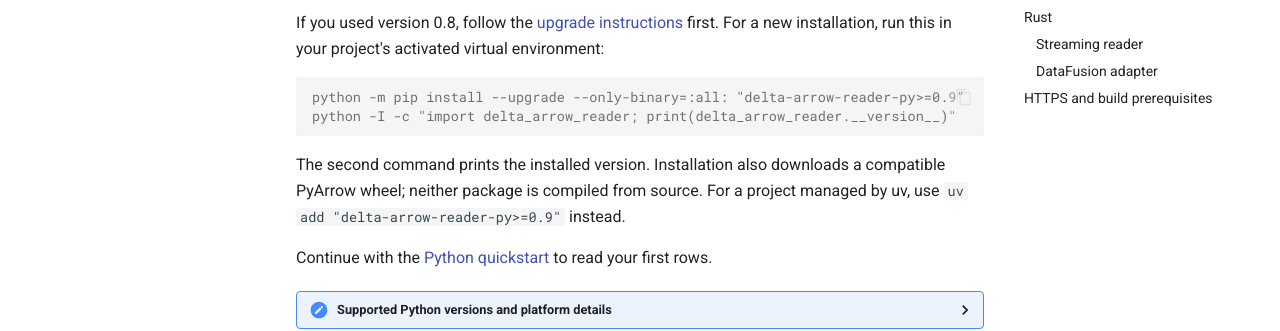
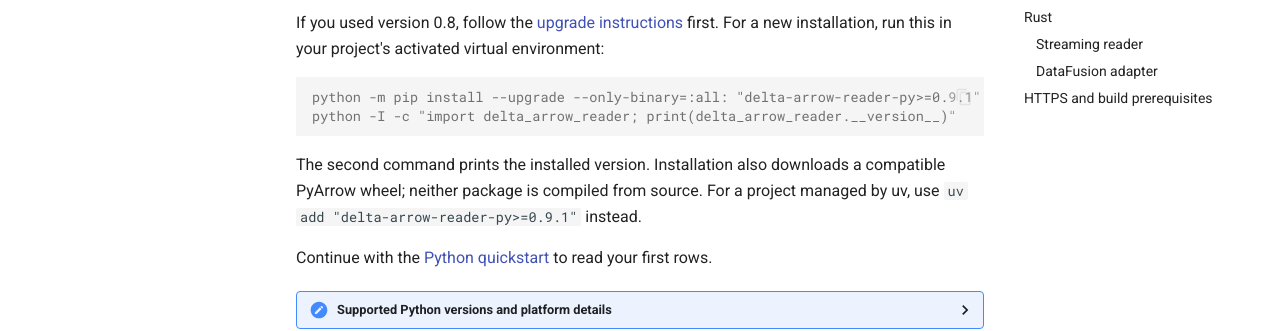
Before and after one commit to mag1cfrog/delta-arrow-reader, an MkDocs documentation site: the page built from crates/delta-arrow-reader-core/docs/public/installation.md, in a window 1280 px wide and 900 px high, scrolled down 656 px. Shown: the part 172-503 px from the top of the window. Built offline with MkDocs 1.6.1 and Material for MkDocs 9.7.7, drawn with Linux system fonts in a browser that asks for light colours; comment, search, counter and statistics services are not loaded.

````diff
--- a/crates/delta-arrow-reader-core/docs/public/installation.md
+++ b/crates/delta-arrow-reader-core/docs/public/installation.md
@@ -29,13 +29,13 @@ first. For a new installation, run this in your project's activated virtual
 environment:
 
 ```console
-python -m pip install --upgrade --only-binary=:all: "delta-arrow-reader-py>=0.9"
+python -m pip install --upgrade --only-binary=:all: "delta-arrow-reader-py>=0.9.1"
 python -I -c "import delta_arrow_reader; print(delta_arrow_reader.__version__)"
 ```
 
 The second command prints the installed version. Installation also downloads a
 compatible PyArrow wheel; neither package is compiled from source. For a project
-managed by uv, use `uv add "delta-arrow-reader-py>=0.9"` instead.
+managed by uv, use `uv add "delta-arrow-reader-py>=0.9.1"` instead.
 
 Continue with the [Python quickstart](https://mag1cfrog.github.io/delta-arrow-reader/python/)
 to read your first rows.
````
Also changed, not shown: docs/content/python-releases.md (+1 -1 lines), CHANGELOG.md.
